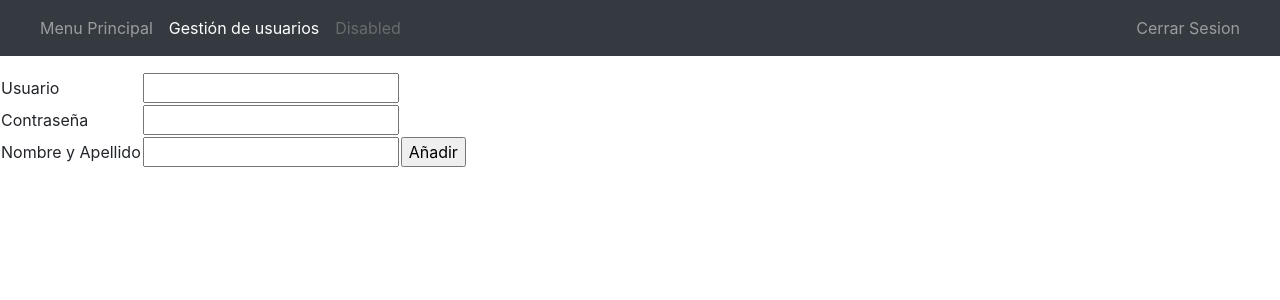
After one commit to JaviLerma/Drugstore_mvc, a PHP site: template app/views/User/User.php in a window 1280 px wide. The commit adds this page. Shown: the top 300 px of the page. Run offline with PHP 8.4, Linux system fonts and the light colour scheme; the template is opened without the code that fills it, so the values that code supplies are empty; some libraries are stand-ins or nearby versions.

Commit message:
añadir usuarios ok

```diff
--- /dev/null
+++ b/app/views/User/User.php
@@ -0,0 +1,91 @@
+<!doctype html>
+<html lang="es">
+  <head>
+    <meta charset="utf-8">
+    <meta name="viewport" content="width=device-width, initial-scale=1, shrink-to-fit=no">
+    <meta name="description" content="">
+    <meta name="author" content="Mark Otto, Jacob Thornton, and Bootstrap contributors">
+    <meta name="generator" content="Jekyll v3.8.5">
+    <title>Menu Principal</title>
+
+    <link rel="canonical" href="https://getbootstrap.com/docs/4.3/examples/navbar-fixed/">
+
+    <!-- Bootstrap core CSS -->
+    <link rel="stylesheet" href="https://stackpath.bootstrapcdn.com/bootstrap/4.3.1/css/bootstrap.min.css" integrity="sha384-ggOyR0iXCbMQv3Xipma34MD+dH/1fQ784/j6cY/iJTQUOhcWr7x9JvoRxT2MZw1T" crossorigin="anonymous">
+
+
+    <style>
+      .bd-placeholder-img {
+        font-size: 1.125rem;
+        text-anchor: middle;
+        -webkit-user-select: none;
+        -moz-user-select: none;
+        -ms-user-select: none;
+        user-select: none;
+      }
+
+      @media (min-width: 768px) {
+        .bd-placeholder-img-lg {
+          font-size: 3.5rem;
+        }
+      }
+    </style>
+    <!-- Custom styles for this template -->
+    <link href="navbar-top-fixed.css" rel="stylesheet">
+  </head>
+  <body>
+    <nav class="navbar navbar-expand-md navbar-dark fixed-top bg-dark">
+      <a class="navbar-brand" href="#"><?= $usuario ?></a>
+      <button class="navbar-toggler" type="button" data-toggle="collapse" data-target="#navbarCollapse" aria-controls="navbarCollapse" aria-expanded="false" aria-label="Toggle navigation">
+        <span class="navbar-toggler-icon"></span>
+      </button>
+      <div class="collapse navbar-collapse" id="navbarCollapse">
+        <ul class="navbar-nav mr-auto">
+          <li class="nav-item">
+            <a class="nav-link" href="/Drugstore_mvc/Main">Menu Principal <span class="sr-only">(current)</span></a>
+          </li>
+          <li class="nav-item active">
+            <a class="nav-link" href="/Drugstore_mvc/User">Gestión de usuarios</a>
+          </li>
+          <li class="nav-item">
+            <a class="nav-link disabled" href="#">Disabled</a>
+          </li>
+        </ul>
+        <ul class="navbar-nav px-3">
+          <li class="nav-item text-nowrap">
+            <a class="nav-link" href="/Drugstore_mvc/main/logout">Cerrar Sesion</a>
+          </li>
+        </ul>
+      </div>
+    </nav>
+    <section>
+    <article>
+      <br><br><br>
+    </article>
+      <article>
+      <form action="<?= FOLDER_PATH . '/User/newUser' ?>" method="POST">
+			<table>
+				<tr>
+					<td>Usuario</td>
+					<td><input type="text" id="idUsuario" name="nUser" required ></td>
+				</tr>
+				<tr>
+					<td>Contraseña</td>
+					<td><input type="password" id="idContrasenia" name="nContrasenia" required></td>
+				</tr>
+				<tr>
+					<td>Nombre y Apellido</td>
+					<td><input type="text" id="idNom_Ape" name="nNom_Ape" required></td>
+					<td><input type="submit" name="nAnadir" id="idAnadir" value="Añadir"></td>
+        </tr>
+        <tr>
+          <td><div style='color:red'><?php !empty($error_message) ? print($error_message) : '' ; ?></div></td>
+        </tr>
+			</table>
+		</form>
+      <article>
+    </section>
+  </body>
+  <script src="https://code.jquery.com/jquery-3.3.1.slim.min.js" integrity="sha384-q8i/X+965DzO0rT7abK41JStQIAqVgRVzpbzo5smXKp4YfRvH+8abtTE1Pi6jizo" crossorigin="anonymous"></script>
+  <script>window.jQuery || document.write('<script src="/docs/4.3/assets/js/vendor/jquery-slim.min.js"><\/script>')</script><script src="/docs/4.3/dist/js/bootstrap.bundle.min.js" integrity="sha384-xrRywqdh3PHs8keKZN+8zzc5TX0GRTLCcmivcbNJWm2rs5C8PRhcEn3czEjhAO9o" crossorigin="anonymous"></script></body>
+</html>
--- a/system/helpers/CoreHelper.php
+++ b/system/helpers/CoreHelper.php
@@ -10,6 +10,7 @@ class CoreHelper
       return false;
     return true;
   }
+
   public static function validateMethodController($controller, $method)
   {
     if(!method_exists($controller, $method))
```
Also changed, not shown: app/controllers/Login/LoginController.php (+2 -8 lines), app/controllers/User/UserController.php (added, +57 -0 lines), app/models/User/UserModel.php (added, +58 -0 lines), app/views/Main/Main.php (+5 -5 lines).
